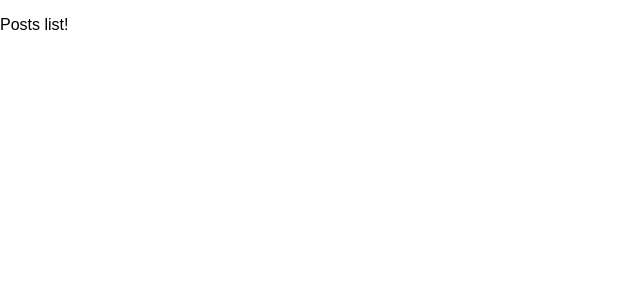
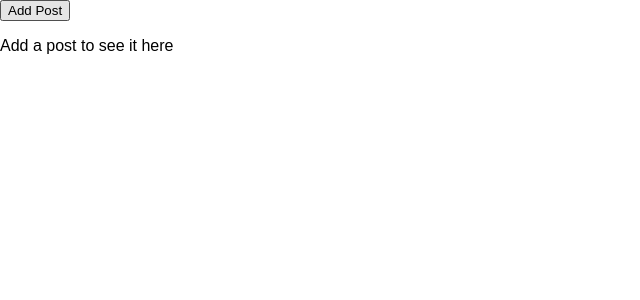
Before and after one commit to dragosiordachioaia/redux-blogger, a React (Create React App) app: page / in a window 1280 px wide. Shown: the top 300 px of the page, without its empty margins (0-640 px from the left). Built offline with nearby package versions, Linux system fonts and the light colour scheme.

Commit message:
working redux boilerplate (for real this time)

```diff
--- a/src/App.js
+++ b/src/App.js
@@ -1,5 +1,4 @@
 import React, { Component } from 'react';
-import logo from './logo.svg';
 import './App.css';
 import PostsList from './containers/postsList.js';
 
--- a/src/actions/action-types.js
+++ b/src/actions/action-types.js
@@ -1,6 +1,6 @@
-const ADD_POST = 'ADD_POST';
-const ADD_COMMENT = 'ADD_COMMENT';
-const DELETE_POST = 'DELETE_POST';
-const DELETE_COMMENT = 'DELETE_COMMENT';
-const VIEW_POST = 'VIEW_POST';
-const UPDATE_POST = 'UPDATE_POST';
+export const ADD_POST = 'ADD_POST';
+export const ADD_COMMENT = 'ADD_COMMENT';
+export const DELETE_POST = 'DELETE_POST';
+export const DELETE_COMMENT = 'DELETE_COMMENT';
+export const VIEW_POST = 'VIEW_POST';
+export const UPDATE_POST = 'UPDATE_POST';
--- a/src/containers/postsList.js
+++ b/src/containers/postsList.js
@@ -3,10 +3,37 @@ import { connect } from 'react-redux';
 import { bindActionCreators } from 'redux';
 import * as actions from '../actions/post-actions';
 
-export default class PostsList extends Component {
+class PostsList extends Component {
+  constructor() {
+    super();
+
+    this.createNewPost = this.createNewPost.bind(this);
+  }
+
+  createNewPost() {
+    console.log('props = ', this.props);
+    this.props.addPost({
+      title: 'my first post' + String(Math.random()),
+      content: 'this is the content of the first post',
+    });
+  }
+
+  displayPostsList(posts) {
+    return posts.map(post => <p key={post.title}> { post.title } </p>);
+  }
+
   render() {
+    let list;
+    if(!this.props.posts || this.props.posts.length === 0) {
+      list = <p>Add a post to see it here</p>;
+    } else {
+      list = this.displayPostsList(this.props.posts);
+    }
     return (
-      <p>Posts list! </p>
+      <div>
+        <button onClick={this.createNewPost}>Add Post</button>
+        {list}
+      </div>
     );
   }
 }
@@ -21,4 +48,4 @@ function mapDispatchToProps(dispatch) {
   return bindActionCreators({ addPost: actions.addPost }, dispatch);
 }
 
-// export default connect(mapStateToProps, mapDispatchToProps)(PostsList);
+export default connect(mapStateToProps, mapDispatchToProps)(PostsList);
--- a/src/reducers/index.js
+++ b/src/reducers/index.js
@@ -1,7 +1,9 @@
 import { combineReducers } from 'redux';
+import PostsReducer from './posts-reducer';
+
 
 const rootReducer = combineReducers({
-  state: (state = {}) => state,
+  posts: PostsReducer,
 });
 
 export default rootReducer;
--- a/src/reducers/posts-reducer.js
+++ b/src/reducers/posts-reducer.js
@@ -1,8 +1,8 @@
 import * as actions from '../actions/action-types';
 
-export default (state = [], action) {
+export default function PostsReducer(state = [], action) {
   switch(action.type) {
-    case ADD_POST:
+    case actions.ADD_POST:
       return state.concat(action.payload);
     default:
       return state;
```
